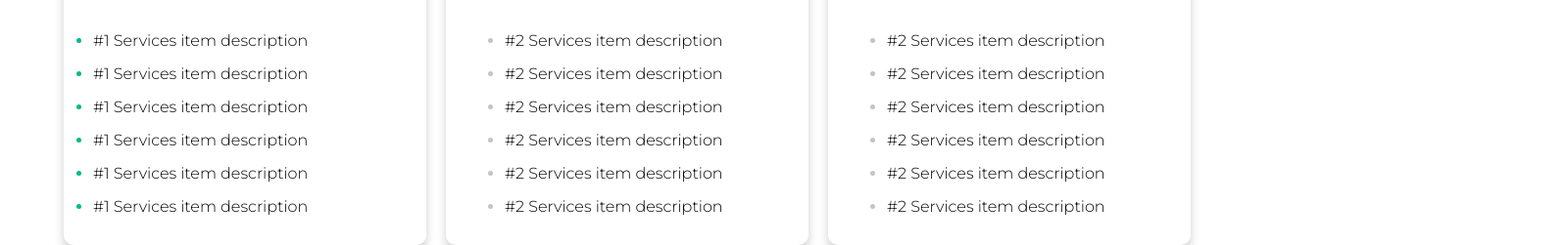
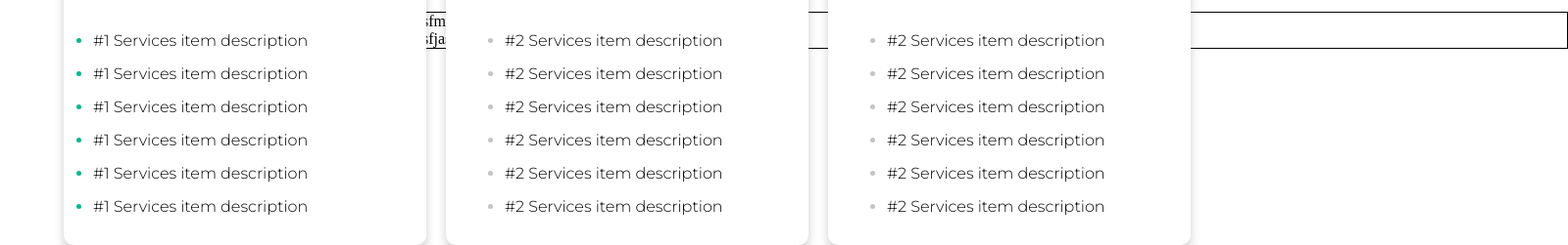
Before and after one commit to vadim760/first, a plain HTML site: page index.html in a window 1280 px wide. Shown: the part 1686-1937 px from the top of the page at 98% size, 1600 px wide, since content can reach past the window. Drawn offline with Linux system fonts and the light colour scheme.

Commit message:
second commit

```diff
--- a/css.css
+++ b/css.css
@@ -224,6 +224,8 @@
     top: 618px;
     left: 350px;
 
+    cursor: pointer;
+
 }
 .about__company__main{
     position: relative;
@@ -435,3 +437,11 @@
     color: #C4C4C4;
 
 }
+.products__container {
+    margin-top: 6.25rem;
+    margin-left: 23.4375rem;
+
+     width: 73.125rem;
+
+     border: 1px solid ;
+}
--- a/index.html
+++ b/index.html
@@ -129,9 +129,16 @@
             </div>
             </div>
         </div>
-
     </section>
-
-
+    <section class="products">
+        <div class="container">
+            <div class="products__container">
+                <div class="products__tittle">
+                    <p>sfmsalkfnsakfnsaklfnsaklfnsaklfnsaklf</p>
+                    <p>sfjasklfjsakfjslkfasjfklsjfksldfjsklfsajlf</p>
+                </div>
+            </div>
+        </div>
+    </section>
 </body>
 </html>
```
